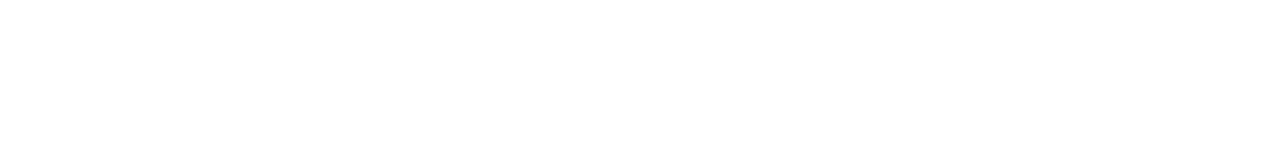
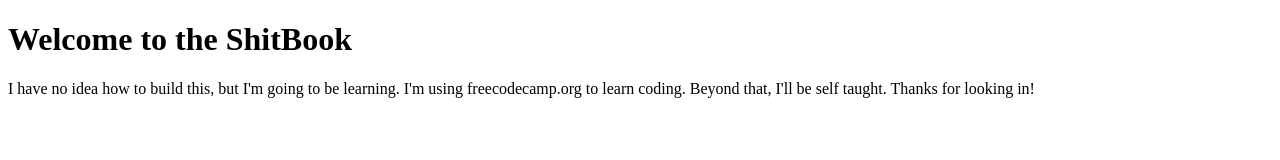
Before and after one commit to evansryan/shitbook, a plain HTML site: page index.html in a window 1280 px wide. Drawn offline with Linux system fonts and the light colour scheme.

Commit message:
updated index.html with basic info

```diff
--- a/index.html
+++ b/index.html
@@ -3,6 +3,8 @@
 <head>
     <title>The ShitBook</title>
     <body>
+        <h1>Welcome to the ShitBook</h1>
+        <p>I have no idea how to build this, but I'm going to be learning. I'm using freecodecamp.org to learn coding. Beyond that, I'll be self taught. Thanks for looking in!</p>
     </body>
 </head>
 </html>
```
